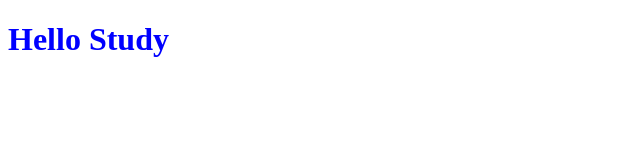
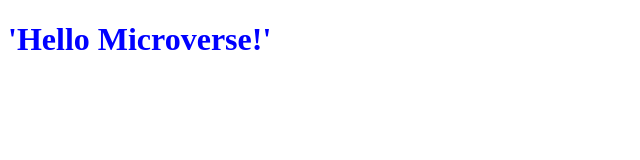
Before and after one commit to MrOmachi/Hello-World, a website: page index.html in a window 1280 px wide. Shown: the whole page, without its empty margins (0-640 px from the left). Drawn offline with Linux system fonts and the light colour scheme.

```diff
--- a/index.html
+++ b/index.html
@@ -8,6 +8,6 @@
     <link rel="stylesheet" href="style.css" />
   </head>
   <body>
-    <h1 class="h1-heading">Hello Study</h1>
+    <h1 class="h1-heading">'Hello Microverse!'</h1>
   </body>
 </html>
```
Also changed, not shown: README.md.
